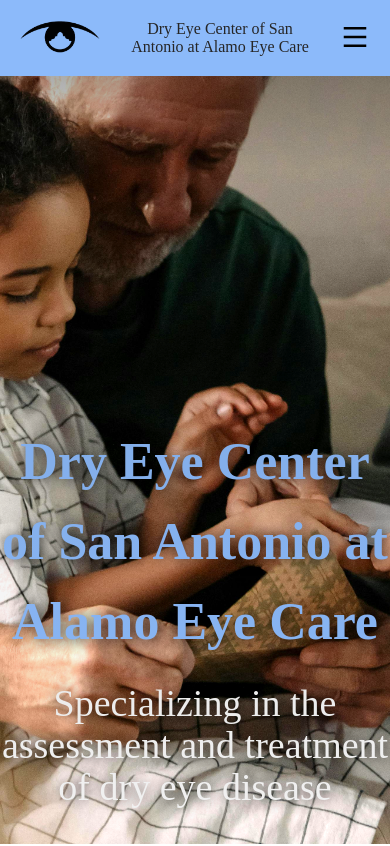
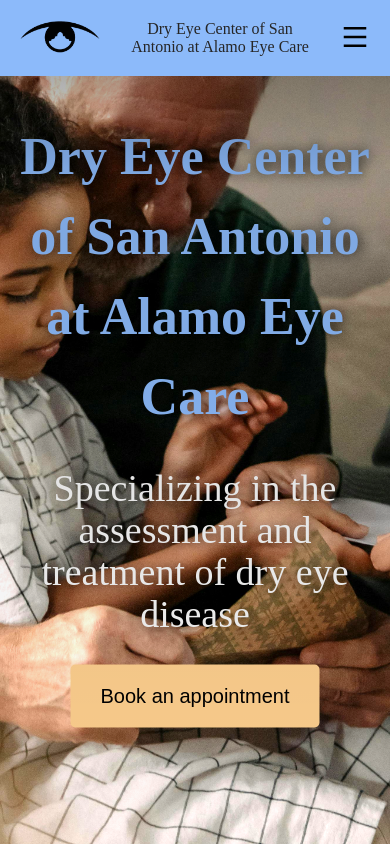
Before and after one commit to kathyhahahahoang/dry-eye-center, a React (Vite) app: page / in a window 390 px wide. Shown: the top 846 px of the page. Built offline with nearby package versions, Linux system fonts and the light colour scheme; a web font is replaced by a local one.

Commit message:
Create media queries for HomeHeader

```diff
--- a/src/home/HomeHeader.module.scss
+++ b/src/home/HomeHeader.module.scss
@@ -14,8 +14,14 @@
   align-items: center;
   text-align: center;
 
-  @media (max-width: 1800px) {
-    gap: 2rem;
+  @media (max-width: 1500px) {
+    width: 80%;
+    gap: 3rem;
+  }
+
+  @media (max-width: 1000px) {
+    width: 90%;
+    transform: translate(-50%, -50%);
   }
 }
 
@@ -30,6 +36,10 @@
   color: var(--color-grey-light);
   text-shadow: 1px 1px 14px rgba(0, 0, 0, 0.832);
   padding-bottom: 4rem;
+
+  @media (max-width: 1500px) {
+    padding-bottom: 0;
+  }
 }
 
 .picture-container {
--- a/src/home/HomeHeader.tsx
+++ b/src/home/HomeHeader.tsx
@@ -1,8 +1,50 @@
 import styles from "./HomeHeader.module.scss";
 import elderly10 from "../assets/images/elderly10.jpg";
 import { Link } from "react-router-dom";
+import { useEffect, useState } from "react";
 
 function HomeHeader() {
+  const [twoLines, setTwoLines] = useState(window.innerWidth < 1500);
+  const [threeLines, setThreeLines] = useState(window.innerWidth < 650);
+
+  useEffect(() => {
+    window.addEventListener("resize", updateMedia);
+    return () => window.removeEventListener("resize", updateMedia);
+  }, []);
+
+  useEffect(() => {
+    window.addEventListener("resize", updateSmallMedia);
+    return () => window.removeEventListener("resize", updateSmallMedia);
+  }, []);
+
+  const updateMedia = () => {
+    setTwoLines(window.innerWidth < 1500);
+  };
+  const updateSmallMedia = () => {
+    setThreeLines(window.innerWidth < 650);
+  };
+
+  const Large = (
+    <h1 className={`${styles.header} h1`}>
+      Dry Eye Center of San Antonio at Alamo Eye Care
+    </h1>
+  );
+
+  const Med = (
+    <h1 className={`${styles.header} h1`}>
+      Dry Eye Center of San Antonio
+      <br /> at Alamo Eye Care
+    </h1>
+  );
+
+  const Small = (
+    <h1 className={`${styles.header} h1`}>
+      Dry Eye Center
+      <br /> of San Antonio
+      <br /> at Alamo Eye Care
+    </h1>
+  );
+
   return (
     <div className={styles.container}>
       <div className={styles["picture-container"]}>
@@ -10,9 +52,9 @@
         <img src={elderly10} className={styles.picture} />
       </div>
       <div className={styles["text-container"]}>
-        <h1 className={`${styles.header} h1`}>
-          Dry Eye Center of San Antonio at Alamo Eye Care
-        </h1>
+        {threeLines && Small}
+        {twoLines && !threeLines && Med}
+        {!twoLines && !threeLines && Large}
         <h3 className={`${styles.subheader} h3`}>
           Specializing in the assessment and treatment of dry eye disease
         </h3>
```
